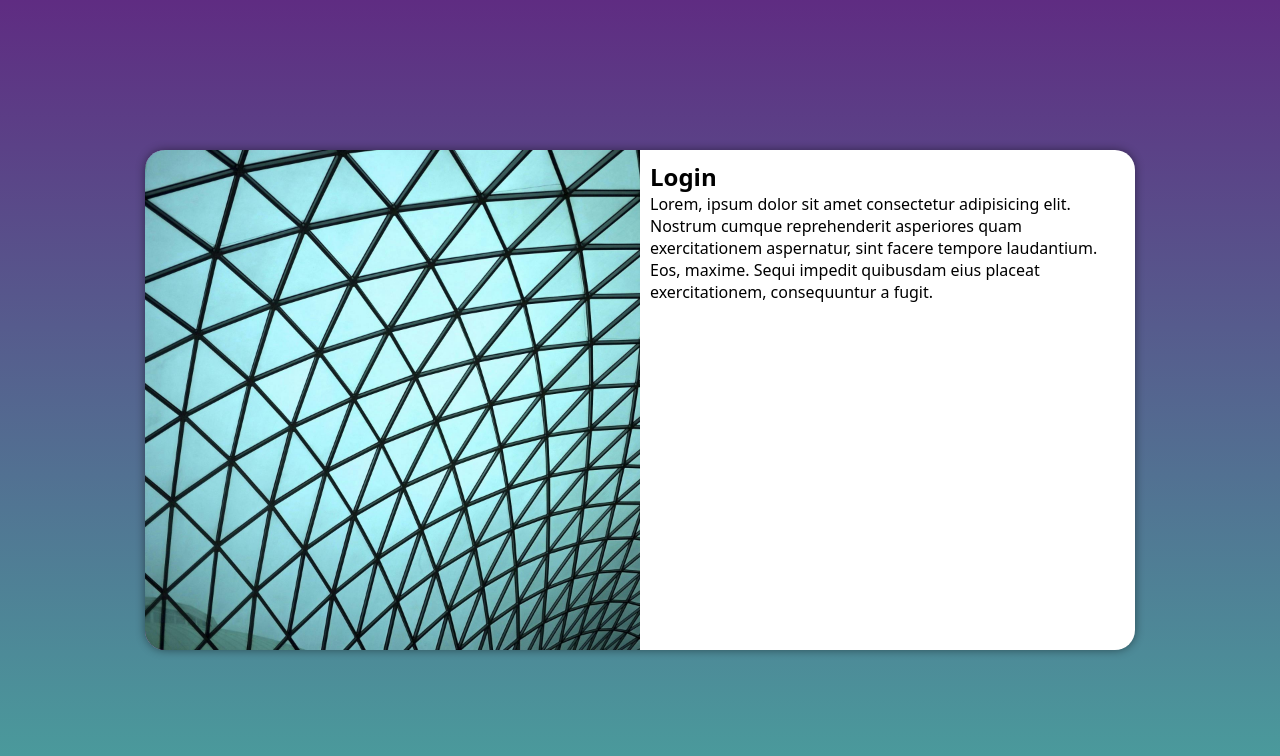
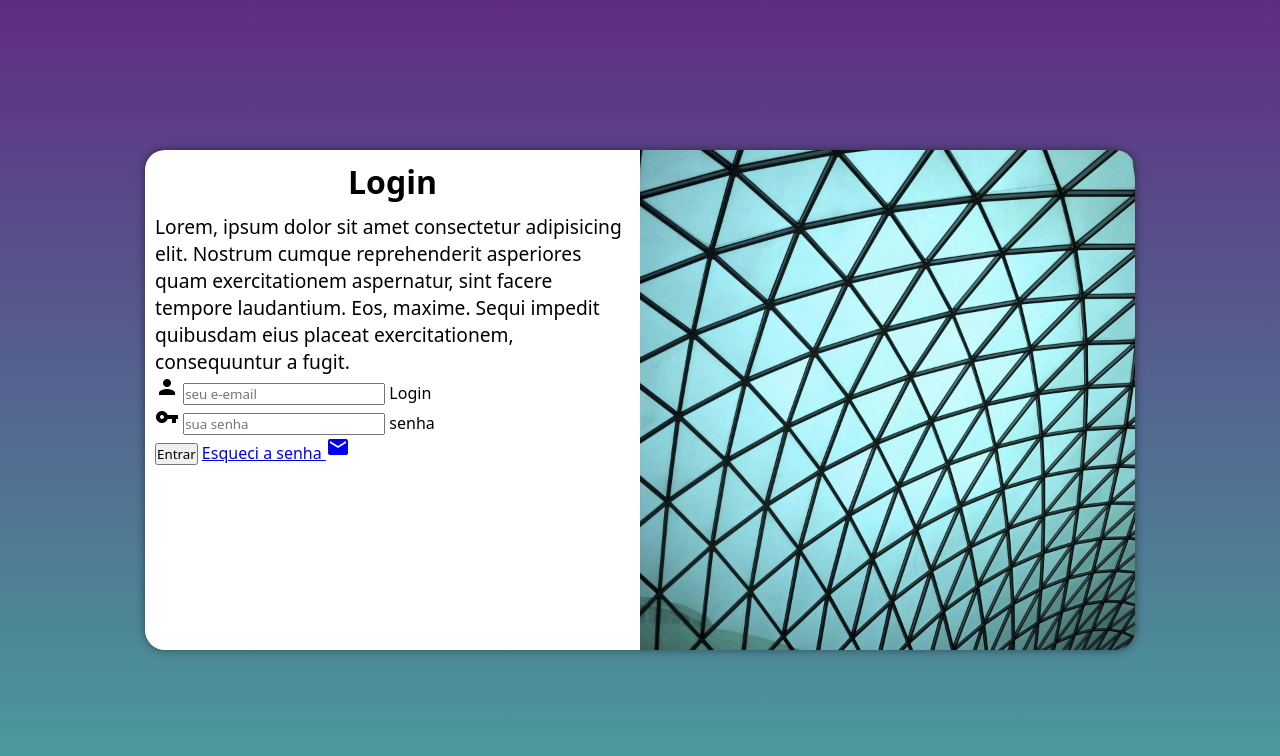
Before and after one commit to softwarekleberson/Projeto-Login, a plain HTML site: page index.html in a window 1280 px wide. Drawn offline with Linux system fonts and the light colour scheme.

Commit message:
Adição do form com icones

```diff
--- a/estilo/media-query.css
+++ b/estilo/media-query.css
@@ -33,13 +33,21 @@
     }
 
     section#login>div#imagem {
-        float: left;
+        float: right;
         width: 50%;
         height: 100%;
     }
 
     section#login>div#formulario {
-        float: right;
+        float: left;
         width: 50%;
     }
+
+    div#formulario > h1 {
+        font-size: 2em;
+    }
+
+    div#formulario > p {
+        font-size: 1.2em;
+    }
 }
--- a/estilo/style.css
+++ b/estilo/style.css
@@ -55,3 +55,12 @@ section#login > div#formulario {
     padding: block;
     padding: 10px;
 }
+
+div#formulario > h1 {
+    text-align: center;
+    margin-bottom: 10px;
+}
+
+div#formulario > p {
+    font-size: 0.8em;
+}
--- a/index.html
+++ b/index.html
@@ -6,6 +6,7 @@
     <meta name="viewport" content="width=device-width, initial-scale=1.0">
     <link rel="stylesheet" href="estilo/style.css">
     <link rel="stylesheet" href="estilo/media-query.css">
+    <link href="https://fonts.googleapis.com/icon?family=Material+Icons" rel="stylesheet">
     <title>Document</title>
 </head>
 
@@ -18,7 +19,21 @@
             <div id="formulario">
                 <h1>Login</h1>
                 <p>Lorem, ipsum dolor sit amet consectetur adipisicing elit. Nostrum cumque reprehenderit asperiores quam exercitationem aspernatur, sint facere tempore laudantium. Eos, maxime. Sequi impedit quibusdam eius placeat exercitationem, consequuntur a fugit.</p>
-                <form action="" method="post">
+                <form action="" method="post" autocomplete="on">
+                    <div class="campo">
+                        <i class="material-icons">person</i>
+                        <input type="email" name="login" id="ilogin" placeholder="seu e-email" autocomplete="email" required maxlength="30">
+                        <label for="ilogin">Login</label>
+                    </div>
+                    <div class="campo">
+                        <i class="material-icons">vpn_key</i>
+                        <input type="password" name="senha" id="isenha" placeholder="sua senha" autocomplete="current-password" minlength="8" maxlength="30">
+                        <label for="isenha">senha</label>
+                    </div>
+                    <input type="submit" value="Entrar">
+                    <a href="esqueci.html">
+                        Esqueci a senha <i class="material-icons">mail</i>
+                    </a>
                 </form>
             </div>
         </section>
```
